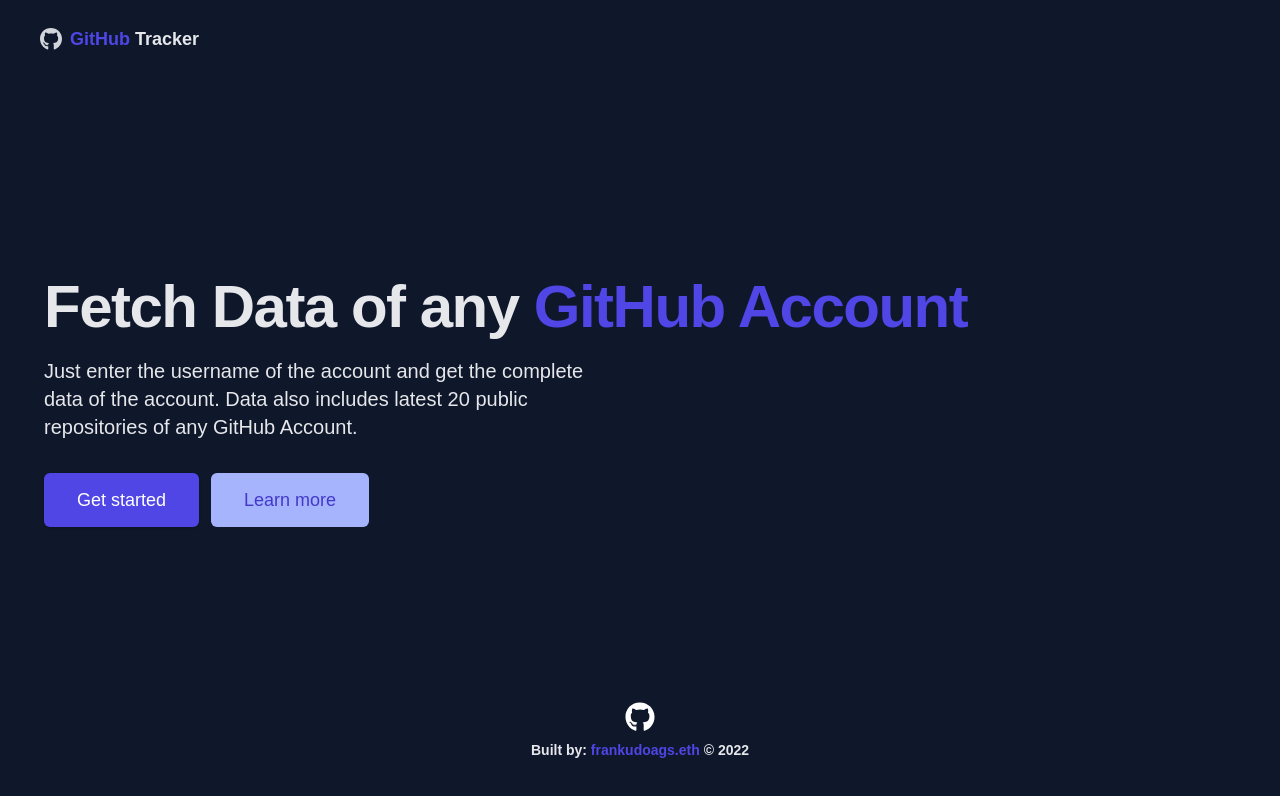
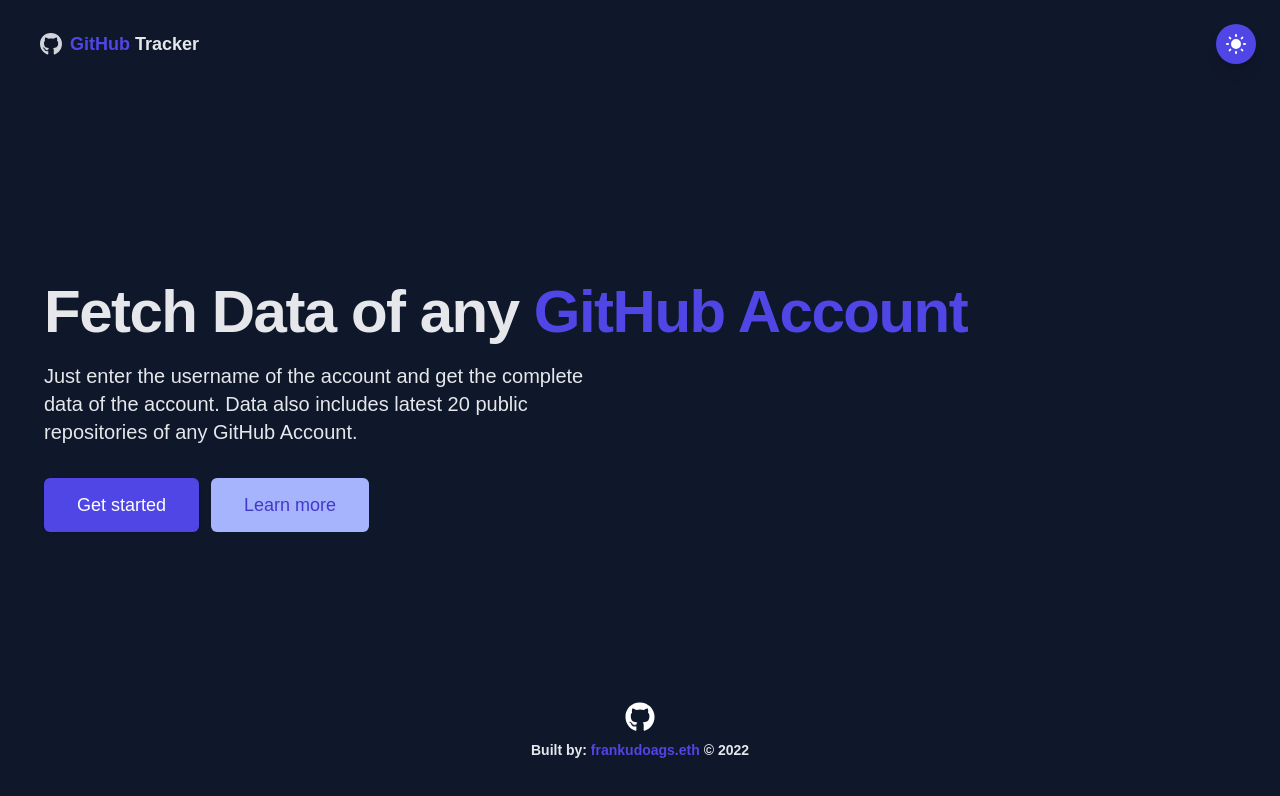
Before and after one commit to frankudoags/GitHub-Finder-with-React, a React (Create React App) app: page / in a window 1280 px wide. Shown: the top 796 px of the page. Built offline with nearby package versions, Linux system fonts and the light colour scheme.

Commit message:
Added light and dark mode toggle functionality

```diff
--- a/src/components/layout/Navbar.jsx
+++ b/src/components/layout/Navbar.jsx
@@ -1,10 +1,14 @@
-import {FaGithub} from 'react-icons/fa'
+import {FaGithub, FaMoon} from 'react-icons/fa'
+import {CgSun} from 'react-icons/cg'
 import {Link} from 'react-router-dom'
+import useDarkModeToggler from '../../utils/DarkModeToggler'
 
 const Navbar = ({title}) => {
+    const [colorScheme, setTheme] = useDarkModeToggler();
   return (
    <nav className="navbar p-6">
     <div className="container mx-auto">
+        <div className="flex flex-wrap w-full justify-between items-center">
             <div className="flex-none px-2 mx-2">
                 <FaGithub className="inline pr-2 text-3xl transition-colors ease-in delay-300 hover:text-indigo-700 dark:text-gray-300"/>
                 <Link to="/" className="text-lg font-bold align-middle text-black">
@@ -14,6 +18,22 @@
                     </span>
                 </Link>
             </div>
+
+            <div>
+                <span onClick={() => setTheme(colorScheme)} className='w-10 h-10 bg-indigo-600 rounded-full shadow-lg cursor-pointer text-white flex items-center justify-center'>
+                    {colorScheme === 'light' ? (
+                        <svg xmlns="http://www.w3.org/2000/svg" className="h-6 w-6" fill="#fff" viewBox="0 0 24 24" stroke="#fff" strokeWidth={2}>
+                        <path strokeLinecap="round" strokeLinejoin="round" d="M12 3v1m0 16v1m9-9h-1M4 12H3m15.364 6.364l-.707-.707M6.343 6.343l-.707-.707m12.728 0l-.707.707M6.343 17.657l-.707.707M16 12a4 4 0 11-8 0 4 4 0 018 0z" />
+                        </svg>
+                    ) : (
+                        <svg xmlns="http://www.w3.org/2000/svg" className="h-6 w-6" fill="none" viewBox="0 0 24 24" stroke="#fff" strokeWidth={2}>
+                        <path strokeLinecap="round" strokeLinejoin="round" d="M20.354 15.354A9 9 0 018.646 3.646 9.003 9.003 0 0012 21a9.003 9.003 0 008.354-5.646z" />
+                        </svg>
+                    )}
+
+                </span>
+            </div>
+        </div>
     </div>
    </nav>
   )
--- /dev/null
+++ b/src/utils/DarkModeToggler.js
@@ -0,0 +1,14 @@
+import { useEffect, useState } from "react";
+
+export default function useDarkModeToggler() {
+    const [theme, setTheme] = useState('dark');
+    const colorScheme = theme === 'dark' ? 'light' : 'dark';
+
+    useEffect(() => {
+        const root = document.documentElement;
+        root.classList.remove(colorScheme);
+        root.classList.add(theme);
+    }, [theme]);
+
+    return [colorScheme, setTheme];
+}
```
Also changed, not shown: src/index.css (line endings or trailing spaces). Lines whose indentation alone changed are shown as unchanged.
